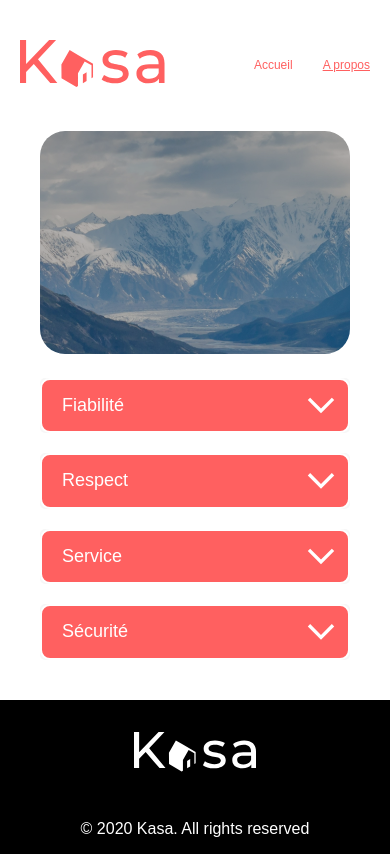
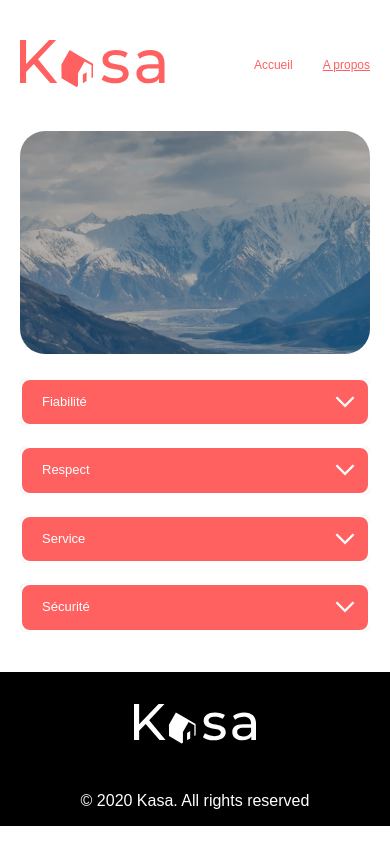
Before and after one commit to FlorysiakSimon/FlorysiakSimon_11_26082021, a React (Create React App) app: page /about in a window 390 px wide. Built offline with nearby package versions, Linux system fonts and the light colour scheme.

Commit message:
responsiv

```diff
--- a/src/styles/AboutPage.scss
+++ b/src/styles/AboutPage.scss
@@ -8,10 +8,6 @@
   filter: brightness(0.7);
 }
 
-.aboutDropdown {
-  padding: 0px 20px;
-}
-
 @media screen and (max-width: 768px) {
   .aboutBanner {
     margin-bottom: 20px;
--- a/src/styles/ApartmentPage.scss
+++ b/src/styles/ApartmentPage.scss
@@ -1,8 +1,4 @@
 @import "variables.scss";
-
-main {
-  padding: 0px 20px;
-}
 
 .apartment {
   display: flex;
@@ -71,6 +67,7 @@ main {
       justify-content: space-between;
       flex-direction: row-reverse;
       margin-top: 16px;
+      align-items: center;
     }
     &Info {
       &Title {
@@ -88,6 +85,8 @@ main {
         }
       }
       &Img {
+        width: 32px;
+        height: 32px;
       }
     }
   }
--- a/src/styles/Banner.scss
+++ b/src/styles/Banner.scss
@@ -3,7 +3,6 @@
 .banner {
   position: relative;
   margin-bottom: 40px;
-  padding: 0 20px;
   &Img {
     width: 100%;
     height: 223px;
--- a/src/styles/Card.scss
+++ b/src/styles/Card.scss
@@ -5,7 +5,6 @@
   justify-content: space-around;
   flex-direction: row;
   padding: 1em;
-  margin: 0px 20px;
   flex-wrap: wrap;
   background-color: $greyBackground;
   border-radius: 25px;
--- a/src/styles/Dropdown.scss
+++ b/src/styles/Dropdown.scss
@@ -12,11 +12,12 @@
     border: 2px solid $white;
     border-radius: 10px;
     justify-content: space-between;
+    align-items: center;
   }
   &Arrow {
-    margin-right: 13px;
+    margin-right: 16px;
     &-active {
-      margin-right: 13px;
+      margin-right: 16px;
       transform: rotate(180deg);
     }
   }
@@ -40,3 +41,22 @@
     padding: 40px 20px;
   }
 }
+
+@media screen and (max-width: 768px) {
+  .dropdown {
+    &Title {
+      font-size: 13px;
+    }
+    &Arrow {
+      margin-right: 13px;
+      width: 20px;
+      height: 20px;
+      &-active {
+        margin-right: 13px;
+        width: 20px;
+        height: 20px;
+        transform: rotate(180deg);
+      }
+    }
+  }
+}
--- a/src/styles/Index.scss
+++ b/src/styles/Index.scss
@@ -18,7 +18,7 @@ body {
 
 main,
 header {
-  padding: 0px;
+  padding: 0px 20px;
   max-width: 1240px;
   margin: auto;
 }
--- a/src/styles/Tag.scss
+++ b/src/styles/Tag.scss
@@ -3,7 +3,7 @@
 .tag {
   color: $white;
   background-color: $primary;
-  padding: 5px 20px;
+  padding: 4px 20px;
   border-radius: 10px;
   display: inline-block;
   margin-right: 10px;
@@ -16,5 +16,7 @@
 @media screen and (max-width: 768px) {
   .tag {
     font-size: 10px;
+    border-radius: 5px;
+    padding: 7px 20px;
   }
 }
```
